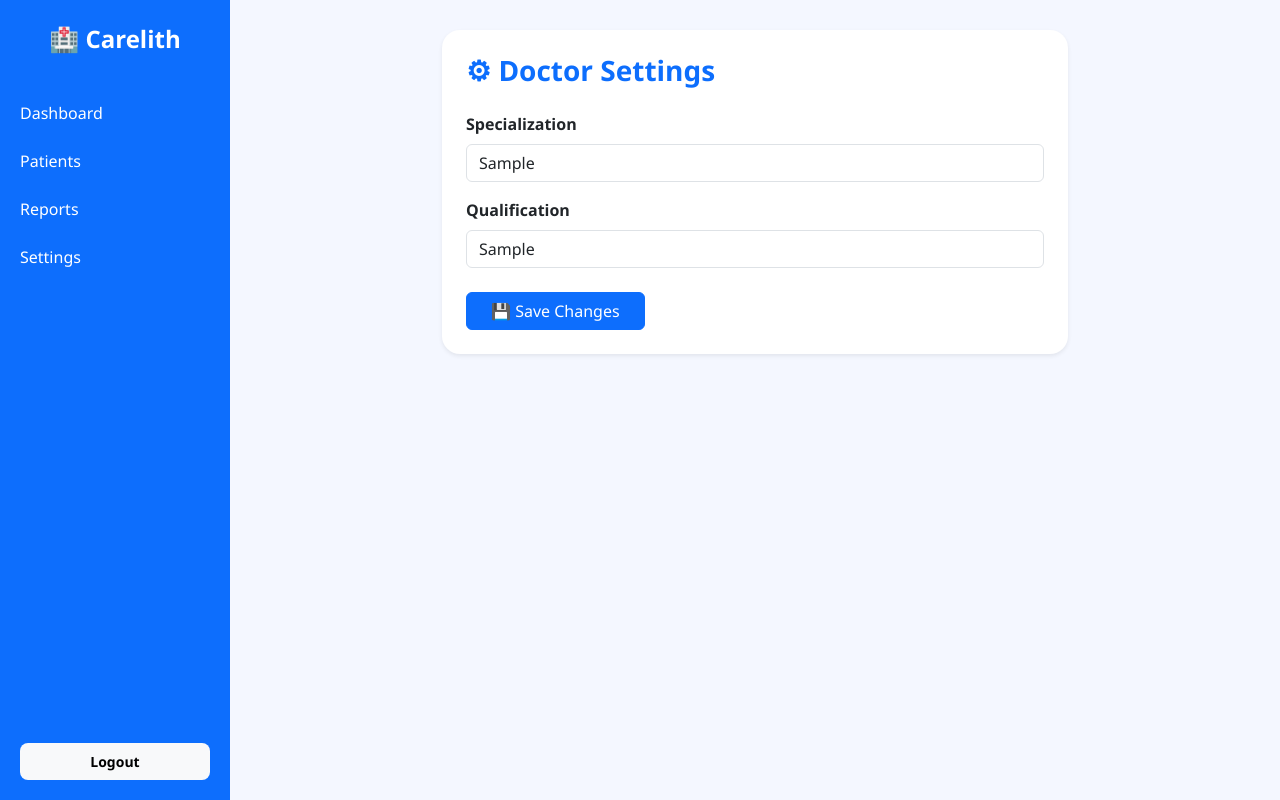
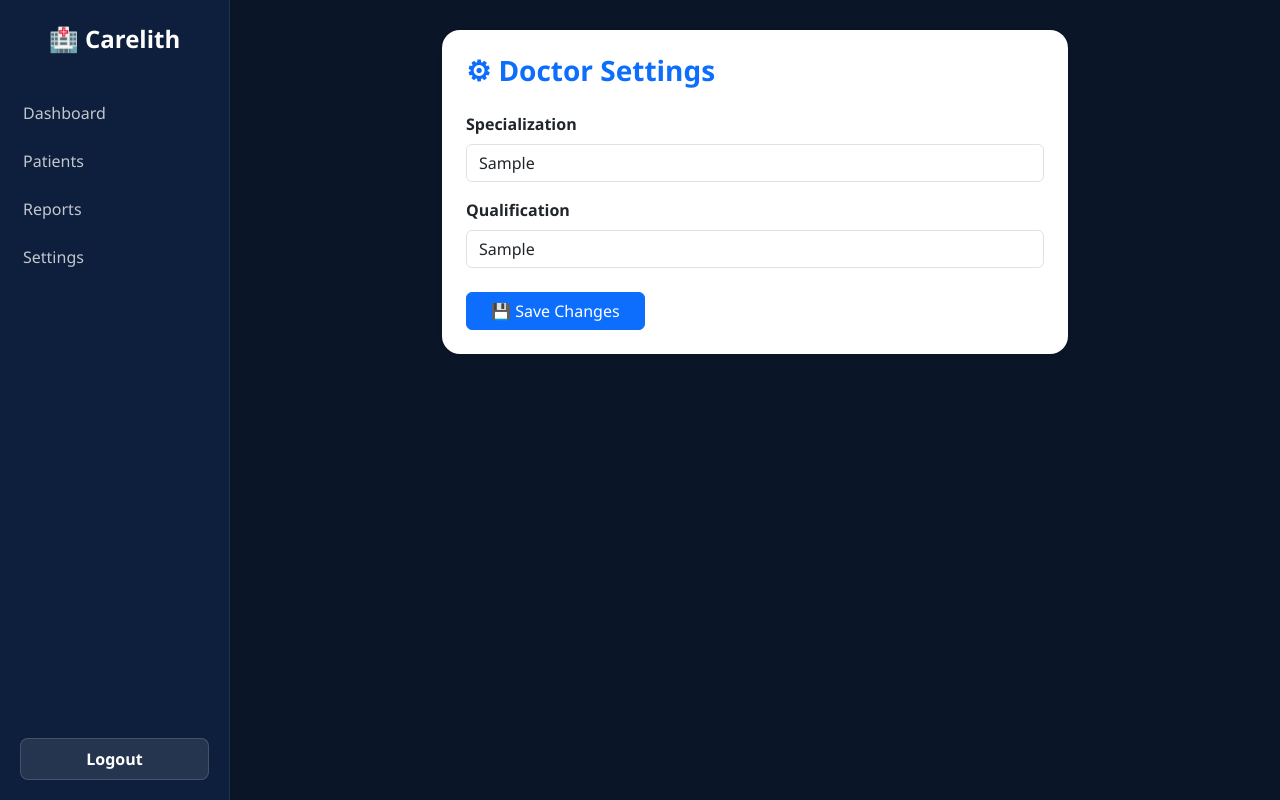
Before and after one commit to Khushiprajapath63/carelith, a Django app: page /doctor/settings/ in a window 1280 px wide. Run offline with Django 4.2, Linux system fonts and the light colour scheme; a user stored in the database is signed in; tables that the repository leaves empty hold one stand-in row (values such as "Sample post").

Commit message:
fix base dashboard for dark theme

```diff
--- a/templates/base_dashboard.html
+++ b/templates/base_dashboard.html
@@ -8,79 +8,80 @@
 
 <link href="https://cdn.jsdelivr.net/npm/bootstrap@5.3.2/dist/css/bootstrap.min.css" rel="stylesheet">
 
+{% block extra_css %}{% endblock %}
+
 <style>
 
-body{
-background:#f4f7ff;
-font-family:'Segoe UI',sans-serif;
-margin:0;
+body {
+    background: #0a1628;
+    font-family: 'Segoe UI', sans-serif;
+    margin: 0;
 }
 
 /* SIDEBAR */
-
-.sidebar{
-width:230px;
-height:100vh;
-background:#0d6efd;
-position:fixed;
-left:0;
-top:0;
-padding-top:25px;
-color:white;
-display:flex;
-flex-direction:column;
+.sidebar {
+    width: 230px;
+    height: 100vh;
+    background: #0d1f3c;
+    position: fixed;
+    left: 0;
+    top: 0;
+    padding-top: 25px;
+    color: white;
+    display: flex;
+    flex-direction: column;
+    border-right: 1px solid rgba(255,255,255,0.08);
 }
 
-.sidebar h4{
-text-align:center;
-margin-bottom:35px;
-font-weight:700;
+.sidebar h4 {
+    text-align: center;
+    margin-bottom: 35px;
+    font-weight: 700;
+    color: white;
 }
 
-.sidebar a{
-display:block;
-padding:12px 20px;
-color:white;
-text-decoration:none;
-font-weight:500;
-transition:0.2s;
+.sidebar a {
+    display: block;
+    padding: 12px 20px;
+    color: rgba(255,255,255,0.75);
+    text-decoration: none;
+    font-weight: 500;
+    transition: 0.2s;
+    border-left: 3px solid transparent;
 }
 
-.sidebar a:hover{
-background:rgba(255,255,255,0.15);
+.sidebar a:hover {
+    background: rgba(255,255,255,0.07);
+    color: white;
+    border-left: 3px solid #00d4ff;
 }
 
-.sidebar .logout{
-margin-top:auto;
-padding:20px;
+.sidebar .logout {
+    margin-top: auto;
+    padding: 20px;
 }
 
 /* MAIN CONTENT */
-
-.main{
-margin-left:230px;
-padding:30px;
-min-height:100vh;
+.main {
+    margin-left: 230px;
+    padding: 30px;
+    min-height: 100vh;
 }
 
-/* PAGE HEADER */
-
-.page-header{
-margin-bottom:25px;
+.logout button {
+    width: 100%;
+    border: none;
+    border-radius: 8px;
+    padding: 8px;
+    font-weight: 600;
+    background: rgba(255,255,255,0.1);
+    color: white;
+    border: 1px solid rgba(255,255,255,0.15);
 }
 
-.page-header h2{
-font-weight:700;
-}
-
-/* BUTTON STYLE */
-
-.logout button{
-width:100%;
-border:none;
-border-radius:8px;
-padding:8px;
-font-weight:600;
+.logout button:hover {
+    background: rgba(255,95,109,0.2);
+    color: #ff8f9a;
 }
 
 </style>
@@ -89,52 +90,41 @@ font-weight:600;
 
 <body>
 
-
 <!-- SIDEBAR -->
-
 <div class="sidebar">
 
     <h4>🏥 Carelith</h4>
 
     {% if doctor %}
-
         <a href="{% url 'doctor_app:doctor_dashboard' %}">Dashboard</a>
         <a href="#">Patients</a>
         <a href="#">Reports</a>
         <a href="{% url 'doctor_app:doctor_settings' %}">Settings</a>
-
     {% elif patient %}
-
         <a href="{% url 'patients:patient_dashboard' %}">Dashboard</a>
         <a href="#">Appointments</a>
         <a href="#">Reports</a>
         <a href="{% url 'patients:patient_settings' %}">Settings</a>
-
     {% endif %}
 
     <div class="logout">
-
         <form method="post" action="{% url 'logout' %}">
             {% csrf_token %}
-<button class="btn btn-light btn-sm">
-Logout
-</button>
+            <button type="submit">Logout</button>
         </form>
-
     </div>
 
 </div>
 
-
-
 <!-- MAIN CONTENT -->
-
 <div class="main">
-
     {% block content %}
     {% endblock %}
+</div>
 
-</div>
+<script src="https://cdn.jsdelivr.net/npm/bootstrap@5.3.2/dist/js/bootstrap.bundle.min.js"></script>
+
+{% block extra_js %}{% endblock %}
 
 </body>
 </html>
```
Lines whose indentation alone changed are shown as unchanged.
